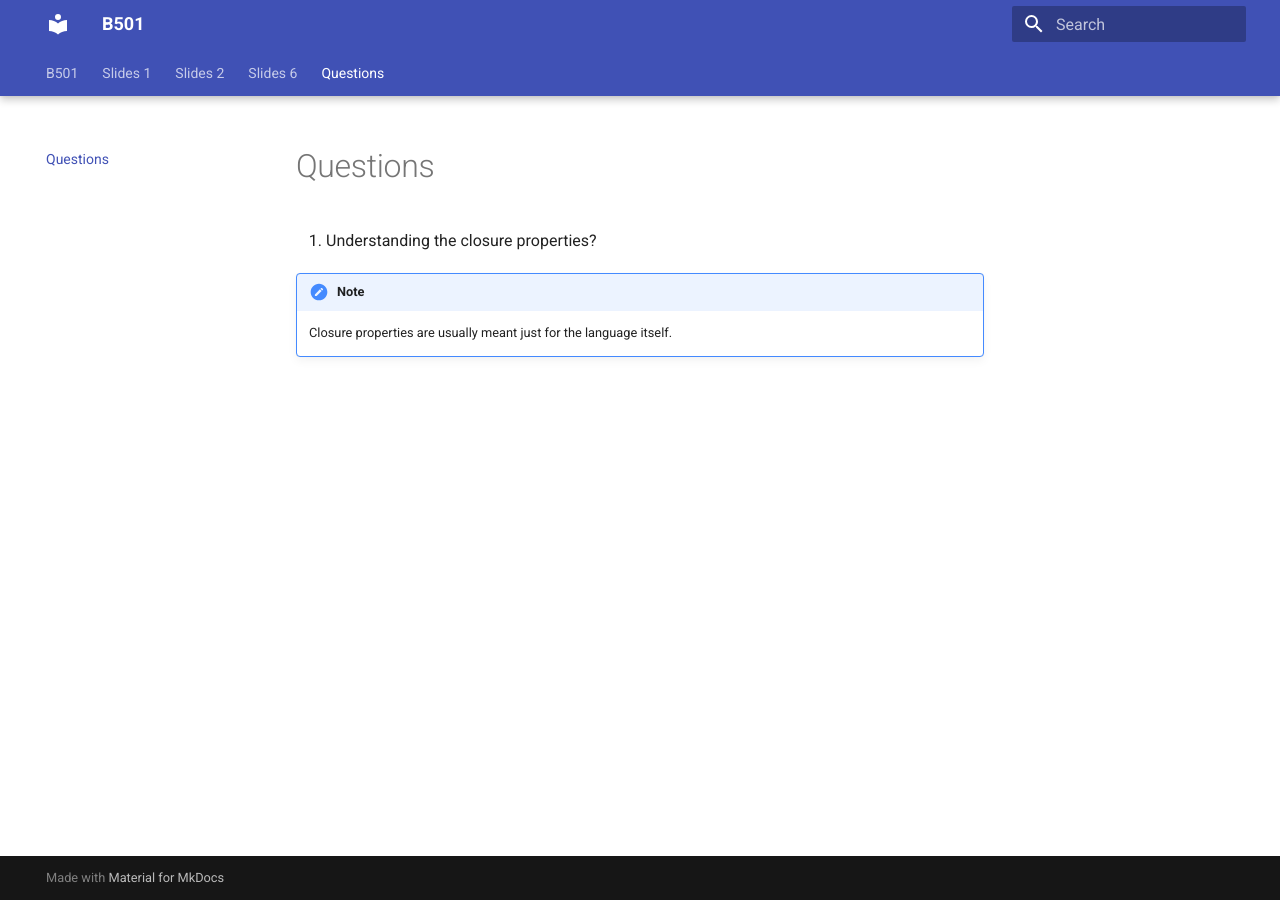
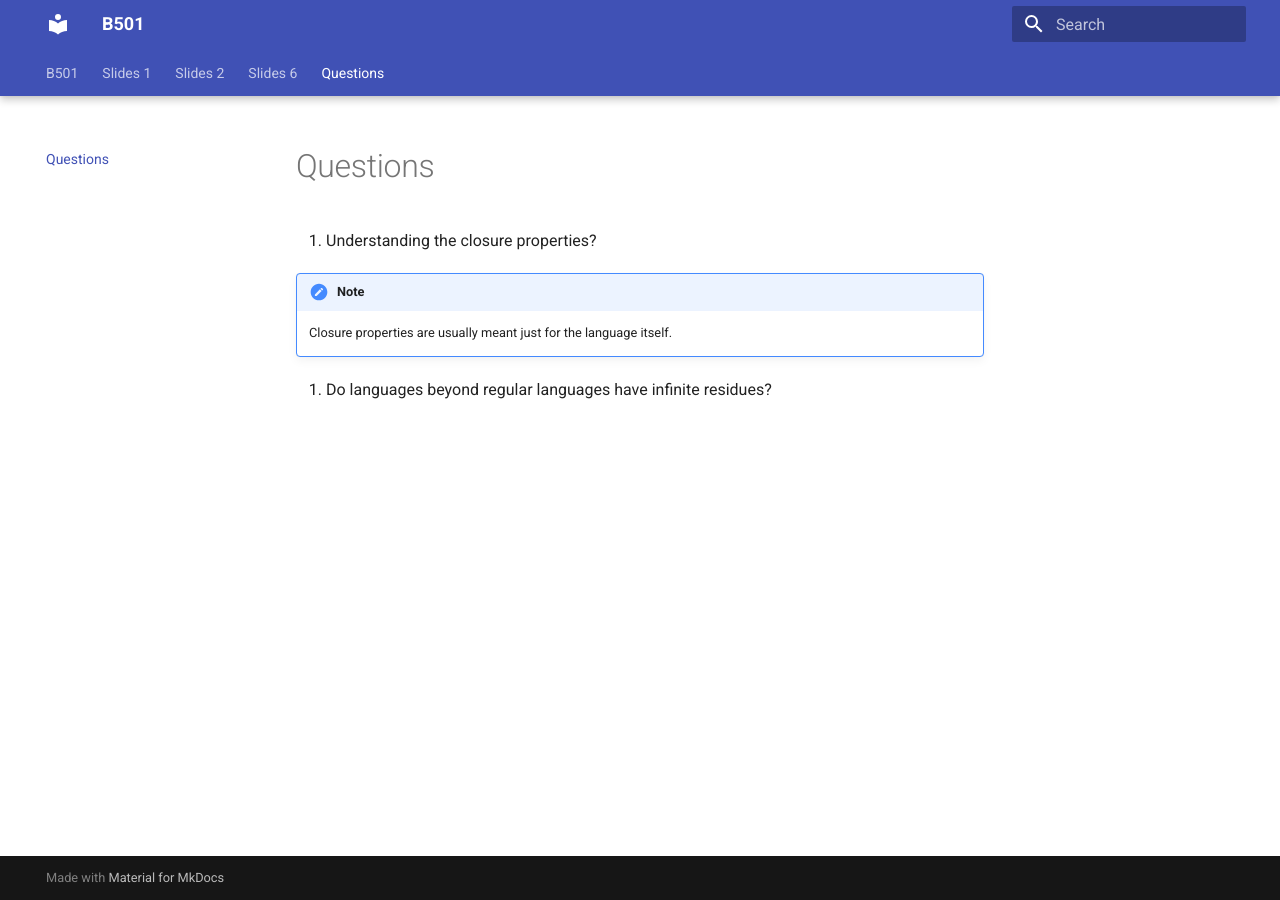
Before and after one commit to deven367/b501-notes, an MkDocs documentation site: the page built from docs/questions.md, in a window 1280 px wide. Built offline with MkDocs 1.6.1 and Material for MkDocs 9.7.7, drawn with Linux system fonts in a browser that asks for light colours.

Commit message:
question regarding residues

```diff
--- a/docs/questions.md
+++ b/docs/questions.md
@@ -5,3 +5,5 @@
 !!! note
 
     Closure properties are usually meant just for the language itself.
+
+2. Do languages beyond regular languages have infinite residues?
```
